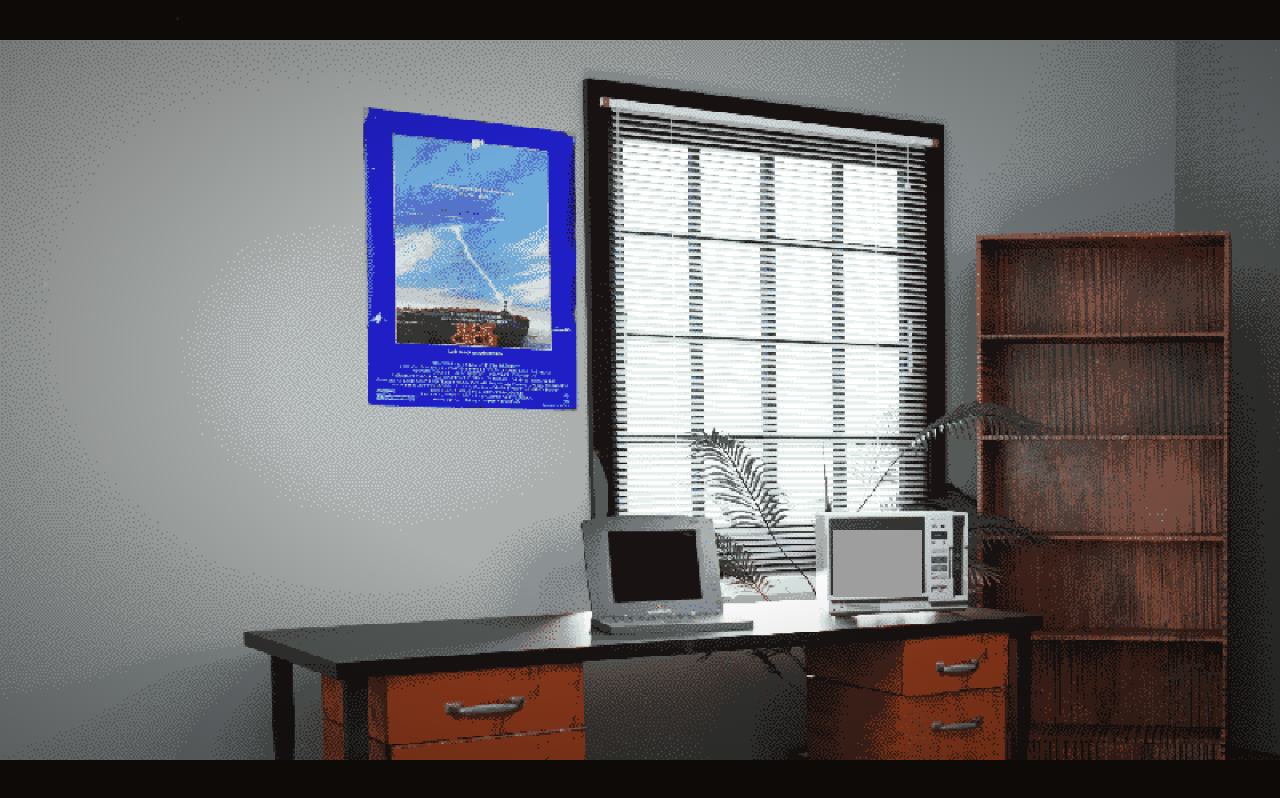
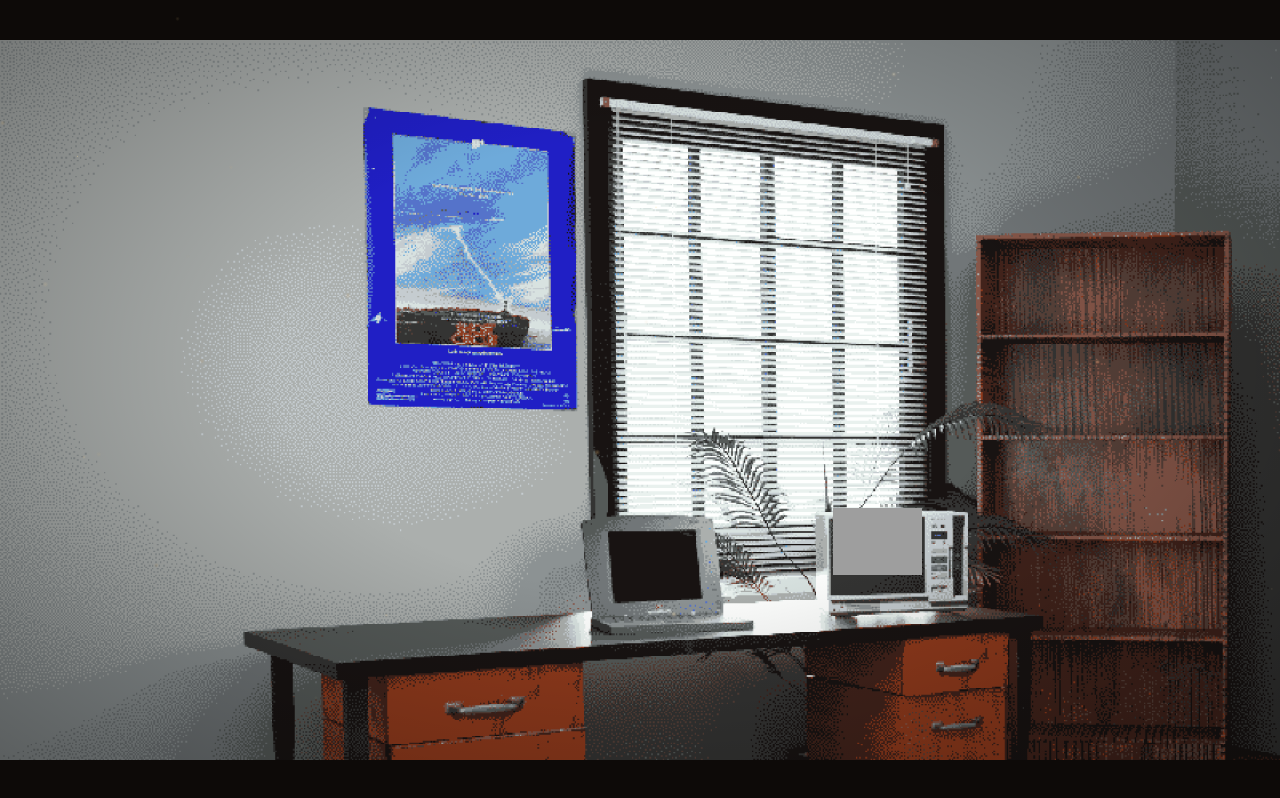
Before and after one commit to dadwithnokids/stansworld, a plain HTML site: page index.html in a window 1280 px wide. Drawn offline with Linux system fonts and the light colour scheme; grey boxes are pictures that could not be loaded; a web font is replaced by a local one.

Commit message:
Update index.html

```diff
--- a/index.html
+++ b/index.html
@@ -78,7 +78,7 @@
   #tv-gif {
     position: absolute;
     left: 65.05%;
-    top: 68.0%;
+    top: 65.0%;
     width: 7%;
     pointer-events: none;
     z-index: 1;
```
